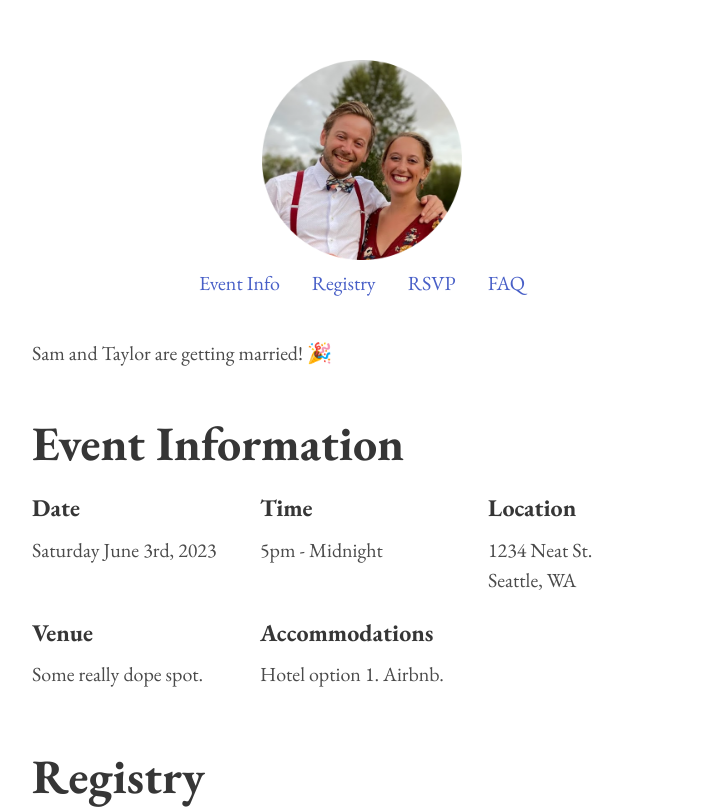
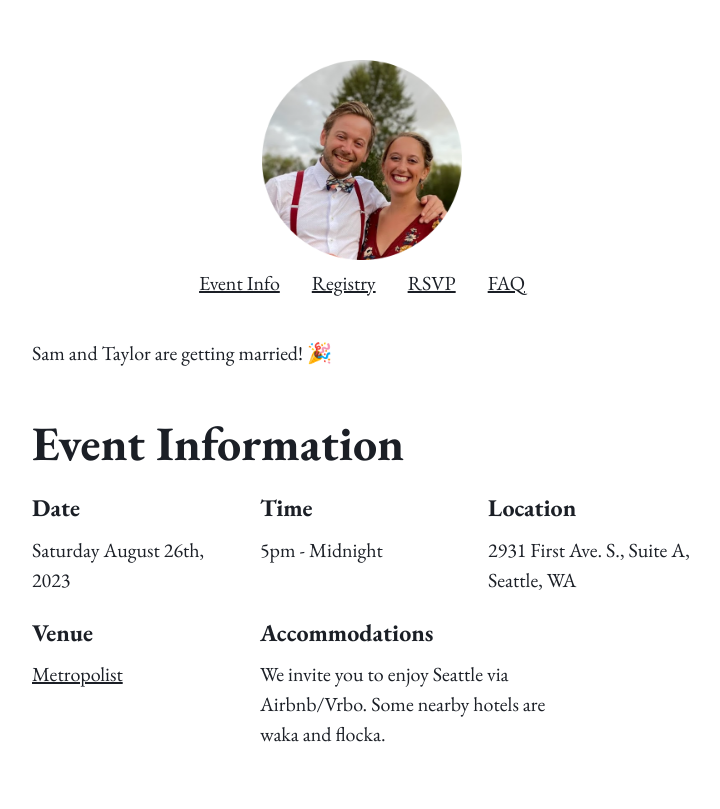
Before and after one commit to mapsam/tksm, a Next.js app: page / in a window 1280 px wide. Shown: the top 809 px of the page, without its empty margins (278-998 px from the left). Built offline with nearby package versions, Linux system fonts and the light colour scheme.

Commit message:
typescriptify

```diff
--- /dev/null
+++ b/lib/api.ts
@@ -0,0 +1,15 @@
+import type { NextApiRequest } from 'next';
+
+export function validateRequestBody(body: any) : string[] {
+  const errors: Array<string> = [];
+  if (!body) return ['No request body provided'];
+  if (!body.firstname) errors.push('Missing firstname.');
+  if (!body.lastname) errors.push('Missing lastname.');
+  if (!('attending' in body)) errors.push('Missing attendance choice.');
+  if (!body.email) errors.push('Missing email address.');
+  return errors;
+}
+
+export function log(request: NextApiRequest) : void {
+  console.log(`${request.method} ${request.url} ${JSON.stringify(request.body)}`);
+}
--- a/package.json
+++ b/package.json
@@ -19,7 +19,11 @@
     "sass": "^1.46.0"
   },
   "devDependencies": {
+    "@types/node": "^17.0.23",
+    "@types/react": "^17.0.42",
+    "@types/react-dom": "^17.0.14",
     "eslint": "7.32.0",
-    "eslint-config-next": "11.1.2"
+    "eslint-config-next": "11.1.2",
+    "typescript": "^4.6.2"
   }
 }
--- a/pages/_app.js
+++ b/pages/_app.tsx
@@ -1,9 +1,11 @@
+import type { AppProps } from 'next/app'
+
 import '../styles/main.scss';
 import Layout from '../components/Layout.js';
 import Head from 'next/head';
 import React from 'react';
 
-export default function App({ Component, pageProps }) {
+export default function App({ Component, pageProps }: AppProps) {
   return (
     <React.Fragment>
       <Head>
--- a/pages/api/rsvp/index.js
+++ b/pages/api/rsvp/index.ts
@@ -1,32 +1,22 @@
-const { google } = require('googleapis');
-const sheets = google.sheets('v4');
+import type { NextApiRequest, NextApiResponse } from 'next';
+import type { sheets_v4, Auth } from 'googleapis';
 
-function validateBody(body) {
-  const errors = [];
-  if (!body) return ['No request body provided'];
-  if (!body.firstname) errors.push('Missing firstname.');
-  if (!body.lastname) errors.push('Missing lastname.');
-  if (!('attending' in body)) errors.push('Missing attendance choice.');
-  if (!body.email) errors.push('Missing email address.');
+import { google } from 'googleapis';
+import { validateRequestBody, log } from '../../../lib/api';
 
-  return errors;
-}
+const sheets: sheets_v4.Sheets = google.sheets('v4');
 
-function log(request) {
-  console.log(`${request.method} ${request.url} ${JSON.stringify(request.body)}`);
-}
-
-export default async (req, res) => {
+export default async function (req: NextApiRequest, res: NextApiResponse) {
   log(req);
 
   // append RSVP to spreadsheet
   if (req.method === 'POST') {
     // validate body
-    const errors = validateBody(req.body);
+    const errors: string[] = validateRequestBody(req.body);
     if (errors.length) return res.status(400).json({ errors });
 
     // set up google client
-    const auth = new google.auth.GoogleAuth({
+    const auth: Auth.GoogleAuth = new google.auth.GoogleAuth({
       scopes: ['https://www.googleapis.com/auth/spreadsheets'],
       projectId: process.env.GCLOUD_PROJECT,
       credentials: {
@@ -56,8 +46,7 @@ export default async (req, res) => {
         }
       });
     } catch (err) {
-      console.log('ERROR')
-      console.log(err);
+      console.log('ERROR', err);
       return res.status(500).json({ errors: ['Uh oh, something went wrong. Send Sam a text 651-343-6555!'] })
     }
 
--- a/pages/index.js
+++ b/pages/index.tsx
@@ -1,8 +1,8 @@
 import RSVP from '../components/Rsvp.js';
 
-export default function Index({ env }) {
+export default function Index() {
   return (
-    <div>
+    <div className="content">
       <p>Sam and Taylor are getting married! 🎉</p>
 
       <h1 id="INFO" className="is-size-1">Event Information</h1>
@@ -10,7 +10,7 @@ export default function Index({ env }) {
       <div className="columns is-multiline">
         <div className="column is-one-third">
           <h2 className="is-size-4">Date</h2>
-          <p>Saturday June 3rd, 2023</p>
+          <p>Saturday August 26th, 2023</p>
         </div>
         <div className="column is-one-third">
           <h2 className="is-size-4">Time</h2>
@@ -18,21 +18,21 @@ export default function Index({ env }) {
         </div>
         <div className="column is-one-third">
           <h2 className="is-size-4">Location</h2>
-          <p>1234 Neat St.<br></br>Seattle, WA</p>
+          <p>2931 First Ave. S., Suite A,<br />Seattle, WA</p>
         </div>
         <div className="column is-one-third">
           <h2 className="is-size-4">Venue</h2>
-          <p>Some really dope spot.</p>
+          <p><a href="https://metropolistgroup.com/event-space/" target="_blank">Metropolist</a></p>
         </div>
         <div className="column is-half">
           <h2 className="is-size-4">Accommodations</h2>
-          <p>Hotel option 1. Airbnb.</p>
+          <p>We invite you to enjoy Seattle via Airbnb/Vrbo. Some nearby hotels are waka and flocka.</p>
         </div>
       </div>
 
       <h1 id="REGISTRY" className="is-size-1">Registry</h1>
 
-      <p>Sed at dolor ante. Phasellus varius purus rutrum nunc ornare, quis lacinia sem varius. Suspendisse potenti. In hac habitasse platea dictumst. Morbi augue tellus, commodo eget interdum ut, vehicula eu neque. In varius urna at rhoncus tempor. Quisque vitae porttitor lacus. In varius sollicitudin nibh condimentum hendrerit. Integer maximus velit risus, at lacinia tortor mollis sollicitudin. Vivamus bibendum diam elementum diam feugiat convallis. Donec lacinia convallis aliquet. Duis eu vestibulum nisi. Donec at diam sed magna ultrices facilisis. Vestibulum pretium enim et dictum imperdiet. Duis at sodales arcu, ut facilisis risus. Curabitur eleifend, enim et molestie ultricies, ante augue lobortis leo, id tempor justo ipsum nec mauris.</p>
+      <p>We invite you to donate to some of our favorite charities. If you feel inclined to give a gift, you can contribute to our patio project fund our honeymoon.</p>
 
       <h1 id="RSVP" className="is-size-1">RSVP</h1>
 
--- a/styles/main.scss
+++ b/styles/main.scss
@@ -4,6 +4,18 @@
 
 // bulma variable overrides
 $family-primary: 'EB Garamond', serif;
+$dark: #1B1F26;
+$text: #1B1F26;
+$link: $text;
+$primary: #1B1F26;
+$content-heading-color: $primary;
+
+a {
+    text-decoration: underline !important;
+    &:hover {
+        color: $primary !important;
+    }
+}
 
 .main {
     display: block;
```
Also changed, not shown: tsconfig.json (added, +29 -0 lines), next-env.d.ts (added), 1 other file (tests, documents, lock files or other folders).
